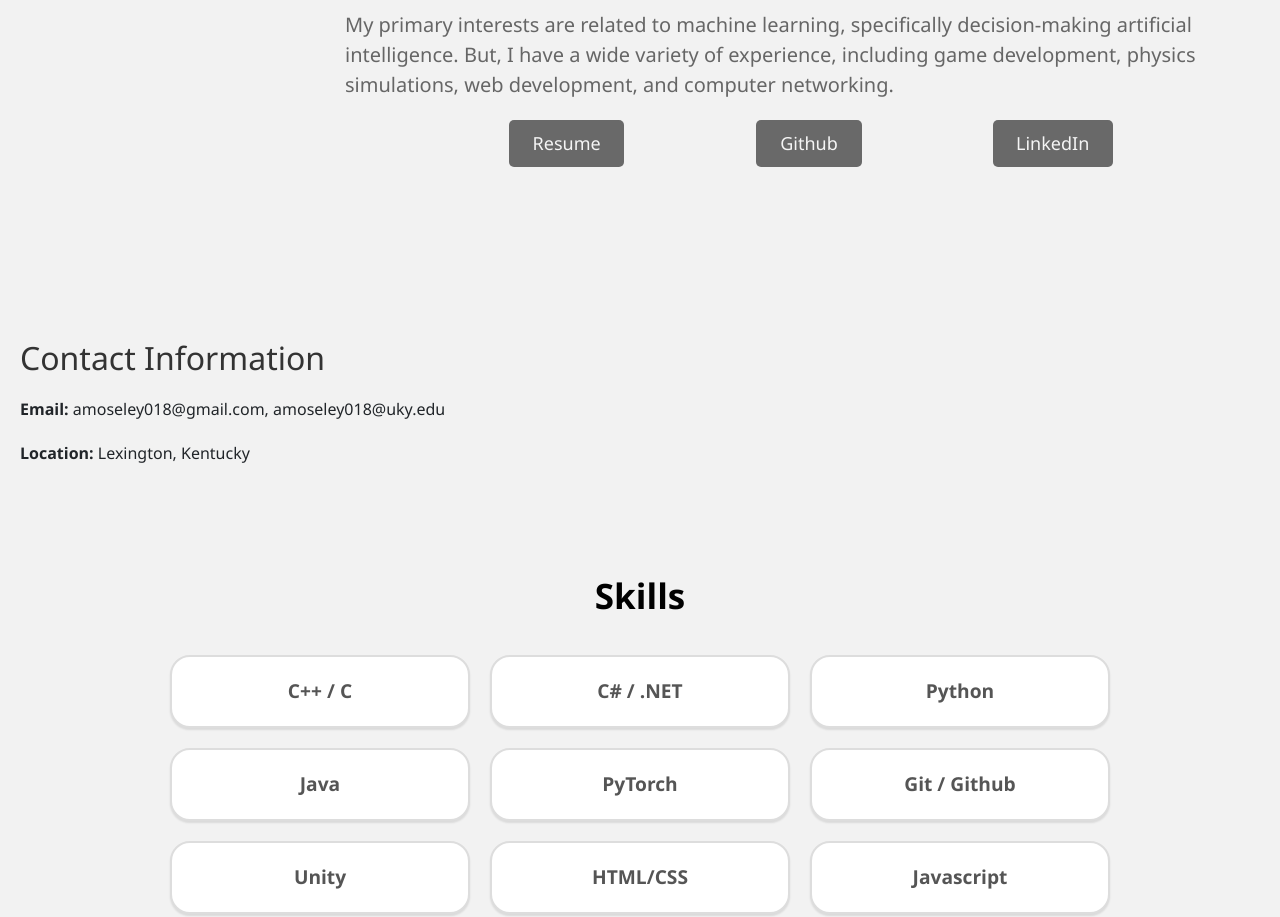
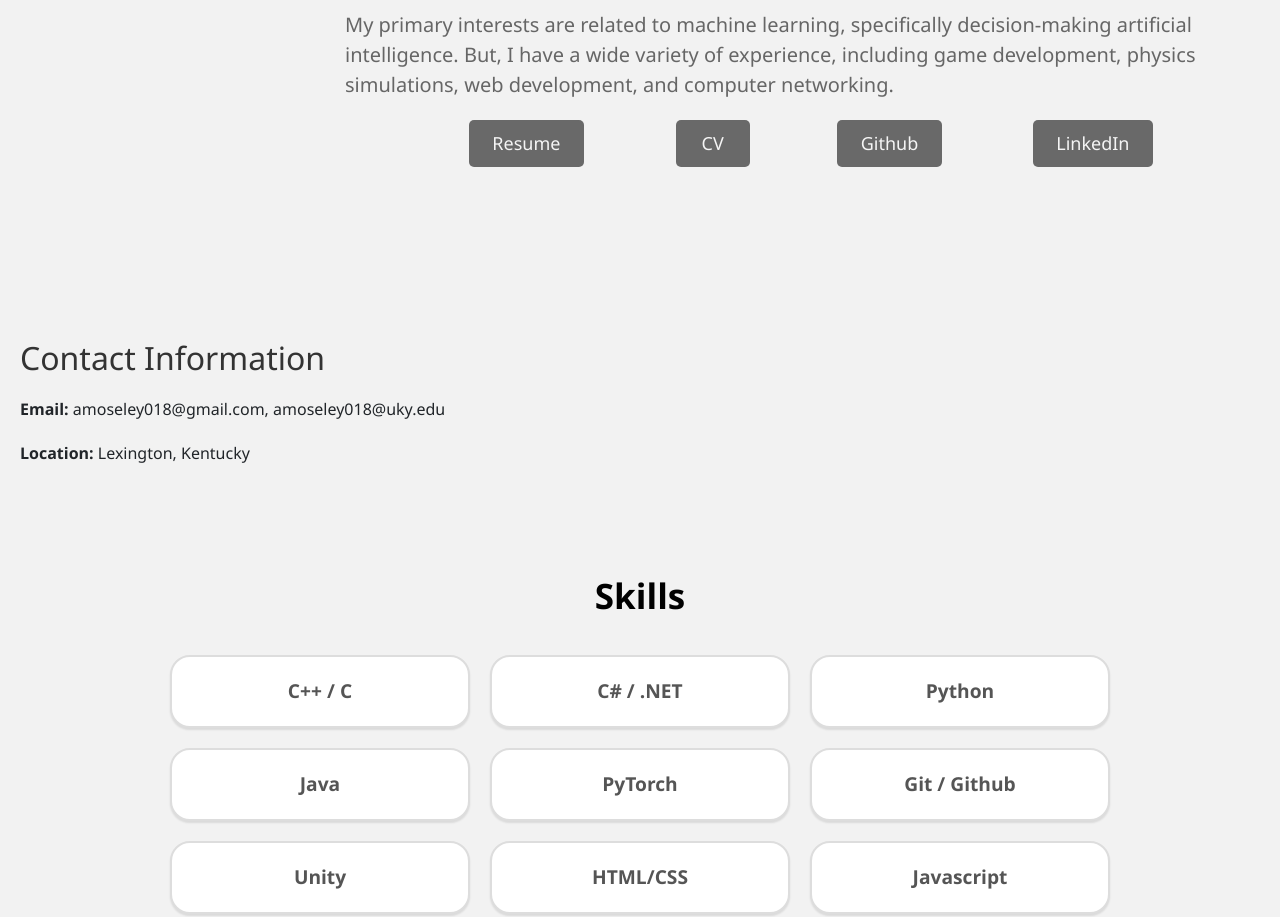
Before and after one commit to AaronMoseley/AaronMoseley.github.io, a plain HTML site: page index.html in a window 1280 px wide. Shown: the part 1400-2317 px from the top of the page. Drawn offline with nearby package versions, Linux system fonts and the light colour scheme; animation ran at ten frames a second.

Commit message:
Added CV

```diff
--- a/index.html
+++ b/index.html
@@ -64,6 +64,7 @@
                      </p>
                      <div class="buttons">
                         <a href="AaronMoseleyResume.pdf" target="_blank" download><button>Resume</button></a>
+                        <a href="AaronMoseleyCV.pdf" target="_blank" download><button>CV</button></a>
                         <a href="https://github.com/AaronMoseley" target="_blank"><button>Github</button></a>
                         <a href="https://www.linkedin.com/in/aaron-moseley/" target="_blank"><button>LinkedIn</button></a>
                      </div>
```
Also changed, not shown: 1 other file.
